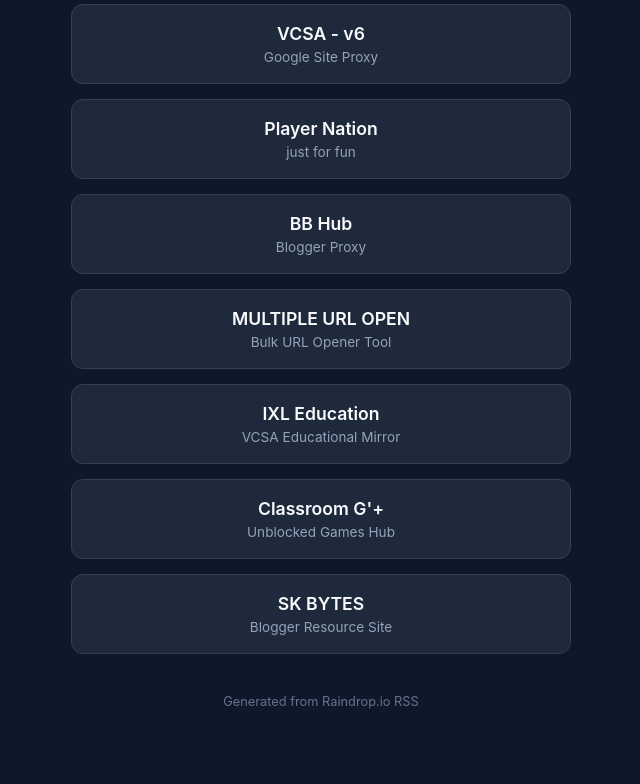
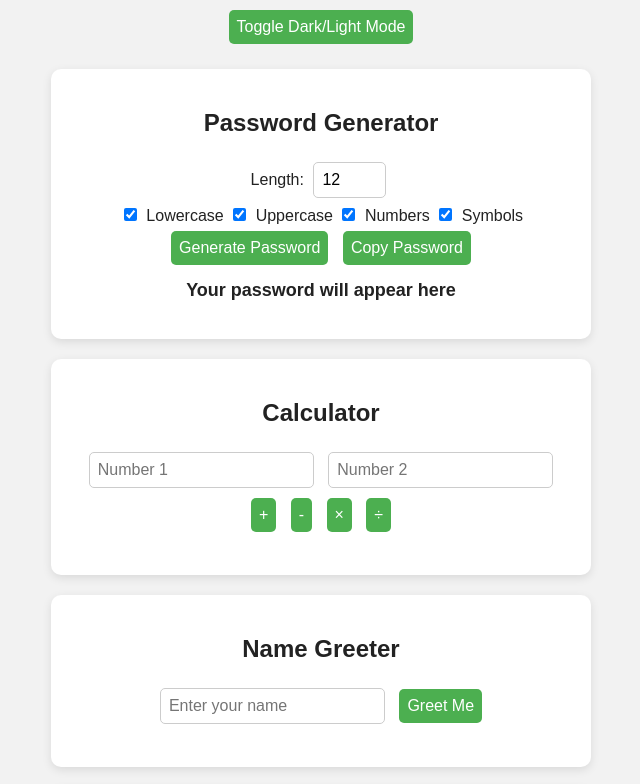
Before and after one commit to IM2SKIBIDI4U/MY-FIRST-WEBSITE, a plain HTML site: page index.html in a window 1280 px wide. Shown: the part 111-895 px from the top of the page, without its empty margins (319-959 px from the left). Before the commit the page ends 860 px from the top, so only its background shows below. Drawn offline with Linux system fonts and the light colour scheme.

Commit message:
Update index.html

```diff
--- a/index.html
+++ b/index.html
@@ -1,102 +1,234 @@
+
 <!DOCTYPE html>
 <html lang="en">
 <head>
 <meta charset="UTF-8">
-    <meta name="viewport" content="width=device-width, initial-scale=1.0">
-    <title>Proxy Hub - Links</title>
+<title>A Useful Website</title>
 <style>
-        :root {
-            --bg: #0f172a;
-            --card: #1e293b;
-            --accent: #38bdf8;
-            --text: #f8fafc;
+  body {
+    font-family: Arial, sans-serif;
+    background-color: #f2f2f2;
+    color: #222;
+    text-align: center;
+    padding: 30px;
+    transition: background-color 0.3s, color 0.3s;
   }
-        body {
-            font-family: -apple-system, BlinkMacSystemFont, "Segoe UI", Roboto, sans-serif;
-            background-color: var(--bg);
-            color: var(--text);
-            margin: 0;
-            display: flex;
-            flex-direction: column;
-            align-items: center;
-            padding: 40px 20px;
+
+  h1 {
+    margin-bottom: 20px;
   }
-        .container { width: 100%; max-width: 500px; text-align: center; }
-        h1 { font-size: 1.5rem; margin-bottom: 30px; color: var(--accent); }
 
-        .link-card {
-            background: var(--card);
-            border: 1px solid #334155;
-            border-radius: 12px;
-            padding: 18px;
-            margin-bottom: 15px;
-            transition: transform 0.2s, border-color 0.2s;
-            text-decoration: none;
-            display: block;
+  section {
+    background-color: #fff;
+    border-radius: 10px;
+    padding: 20px;
+    margin: 20px auto;
+    max-width: 500px;
+    box-shadow: 0 3px 10px rgba(0,0,0,0.1);
   }
-        .link-card:hover {
-            transform: translateY(-3px);
-            border-color: var(--accent);
+
+  input, button, select {
+    font-size: 16px;
+    padding: 8px;
+    margin: 5px;
+    border-radius: 5px;
+    border: 1px solid #ccc;
   }
-        .link-title {
-            font-weight: 600;
-            font-size: 1.1rem;
-            color: var(--text);
-            display: block;
+
+  button {
+    background-color: #4CAF50;
+    color: white;
+    border: none;
+    cursor: pointer;
+    transition: 0.3s;
   }
-        .link-desc {
-            font-size: 0.85rem;
-            color: #94a3b8;
+
+  button:hover {
+    background-color: #45a049;
+  }
+
+  #password, #calcResult, #greetResult, #spinResult, #coinResult {
+    margin-top: 10px;
+    font-weight: bold;
+    font-size: 18px;
+  }
+
+  #strength {
     margin-top: 5px;
-            display: block;
+    font-weight: bold;
   }
-        .footer { margin-top: 40px; font-size: 0.8rem; color: #64748b; }
+
+  .weak { color: red; }
+  .medium { color: orange; }
+  .strong { color: green; }
+
+  /* Dark mode */
+  body.dark {
+    background-color: #222;
+    color: #f2f2f2;
+  }
+
+  body.dark section {
+    background-color: #333;
+    color: #f2f2f2;
+    border: 1px solid #555;
+  }
+
+  body.dark button {
+    background-color: #555;
+  }
+
+  body.dark button:hover {
+    background-color: #777;
+  }
 </style>
 </head>
 <body>
 
-    <div class="container">
-        <h1>Proxy & Game Links</h1>
+<h1>A Useful Website</h1>
+<button onclick="toggleTheme()">Toggle Dark/Light Mode</button>
 
-        <a href="https://sites.google.com" class="link-card" target="_blank">
-            <span class="link-title">VCSA - v6</span>
-            <span class="link-desc">Google Site Proxy</span>
-        </a>
+<!-- Password Generator -->
+<section>
+  <h2>Password Generator </h2>
+  <label>Length: <input type="number" id="pwLength" min="4" max="32" value="12"></label><br>
+  <label><input type="checkbox" id="pwLower" checked> Lowercase</label>
+  <label><input type="checkbox" id="pwUpper" checked> Uppercase</label>
+  <label><input type="checkbox" id="pwNumbers" checked> Numbers</label>
+  <label><input type="checkbox" id="pwSymbols" checked> Symbols</label>
+  <br>
+  <button onclick="generatePassword()">Generate Password</button>
+  <button onclick="copyPassword()">Copy Password</button>
+  <p id="password">Your password will appear here</p>
+  <p id="strength"></p>
+</section>
 
-        <a href="https://playernation1.blogspot.com" class="link-card" target="_blank">
-            <span class="link-title">Player Nation</span>
-            <span class="link-desc">just for fun</span>
-        </a>
+<!-- Calculator -->
+<section>
+  <h2>Calculator </h2>
+  <input type="number" id="calcNum1" placeholder="Number 1">
+  <input type="number" id="calcNum2" placeholder="Number 2">
+  <br>
+  <button onclick="calculate('+')">+</button>
+  <button onclick="calculate('-')">-</button>
+  <button onclick="calculate('*')">×</button>
+  <button onclick="calculate('/')">÷</button>
+  <p id="calcResult"></p>
+</section>
 
-        <a href="https://bb-hub.blogspot.com" class="link-card" target="_blank">
-            <span class="link-title">BB Hub</span>
-            <span class="link-desc">Blogger Proxy</span>
-        </a>
+<!-- Name Greeter -->
+<section>
+  <h2>Name Greeter </h2>
+  <input type="text" id="nameInput" placeholder="Enter your name">
+  <button onclick="greetName()">Greet Me</button>
+  <p id="greetResult"></p>
+</section>
 
-        <a href="https://multipleurlopen.com" class="link-card" target="_blank">
-            <span class="link-title">MULTIPLE URL OPEN</span>
-            <span class="link-desc">Bulk URL Opener Tool</span>
-        </a>
+<!-- Coin Flipper -->
+<section>
+  <h2>Coin Flipper </h2>
+  <button onclick="flipCoin()">Flip Coin</button>
+  <p id="coinResult"></p>
+</section>
 
-        <a href="https://sites.google.com" class="link-card" target="_blank">
-            <span class="link-title">IXL Education</span>
-            <span class="link-desc">VCSA Educational Mirror</span>
-        </a>
+<!-- Spin Wheel / Random Choice -->
+<section>
+  <h2>Spin Wheel / Random Choice </h2>
+  <input type="text" id="spinInput" placeholder="Enter options, comma separated">
+  <button onclick="spinWheel()">Spin</button>
+  <p id="spinResult"></p>
+</section>
 
-        <a href="https://sites.google.com" class="link-card" target="_blank">
-            <span class="link-title">Classroom G'+</span>
-            <span class="link-desc">Unblocked Games Hub</span>
-        </a>
+<script>
+/* ---------------- Password Generator ---------------- */
+const pwLowerChars = "abcdefghijklmnopqrstuvwxyz";
+const pwUpperChars = "ABCDEFGHIJKLMNOPQRSTUVWXYZ";
+const pwNumberChars = "0123456789";
+const pwSymbolChars = "!@#$%^&*()_+[]{}|;:,.<>?";
+let pwHistory = [];
 
-        <a href="https://sk-bytes.blogspot.com" class="link-card" target="_blank">
-            <span class="link-title">SK BYTES</span>
-            <span class="link-desc">Blogger Resource Site</span>
-        </a>
+function generatePassword() {
+  let length = Number(document.getElementById("pwLength").value);
+  let chars = "";
+  let password = "";
 
-        <div class="footer">
-            Generated from Raindrop.io RSS
-        </div>
-    </div>
+  if (document.getElementById("pwLower").checked) chars += pwLowerChars;
+  if (document.getElementById("pwUpper").checked) chars += pwUpperChars;
+  if (document.getElementById("pwNumbers").checked) chars += pwNumberChars;
+  if (document.getElementById("pwSymbols").checked) chars += pwSymbolChars;
+
+  if (!chars) {
+    alert("Select at least one character type!");
+    return;
+  }
+
+  for (let i=0;i<length;i++){
+    password += chars[Math.floor(Math.random()*chars.length)];
+  }
+
+  document.getElementById("password").innerText = password;
+  updateStrength(password);
+}
+
+function copyPassword() {
+  let pw = document.getElementById("password").innerText;
+  if (!pw || pw === "Your password will appear here") return alert("Generate a password first!");
+  navigator.clipboard.writeText(pw).then(()=>alert("Password copied!"));
+}
+
+function updateStrength(password) {
+  let score=0;
+  if (/[a-z]/.test(password)) score++;
+  if (/[A-Z]/.test(password)) score++;
+  if (/[0-9]/.test(password)) score++;
+  if (/[^A-Za-z0-9]/.test(password)) score++;
+  if (password.length >= 12) score++;
+  let strength = document.getElementById("strength");
+  if (score<=2){strength.textContent="Strength: Weak";strength.className="weak";}
+  else if (score<=4){strength.textContent="Strength: Medium";strength.className="medium";}
+  else {strength.textContent="Strength: Strong";strength.className="strong";}
+}
+
+/* ---------------- Calculator ---------------- */
+function calculate(op){
+  let num1 = Number(document.getElementById("calcNum1").value);
+  let num2 = Number(document.getElementById("calcNum2").value);
+  let res;
+  if(op==='+') res=num1+num2;
+  else if(op==='-') res=num1-num2;
+  else if(op==='*') res=num1*num2;
+  else if(op==='/') res = num2!==0 ? num1/num2 : "Error: Div by 0";
+  document.getElementById("calcResult").innerText = "Result: "+res;
+}
+
+/* ---------------- Name Greeter ---------------- */
+function greetName(){
+  let name=document.getElementById("nameInput").value;
+  if(!name) name="Stranger";
+  document.getElementById("greetResult").innerText = "Hello, "+name+"!";
+}
+
+/* ---------------- Coin Flipper ---------------- */
+function flipCoin(){
+  let result = Math.random() < 0.5 ? " Heads" : " Tails";
+  document.getElementById("coinResult").innerText = result;
+}
+
+/* ---------------- Spin Wheel ---------------- */
+function spinWheel(){
+  let input=document.getElementById("spinInput").value;
+  if(!input){alert("Enter options!"); return;}
+  let options = input.split(",").map(o=>o.trim()).filter(o=>o);
+  if(options.length===0){alert("No valid options!"); return;}
+  let choice = options[Math.floor(Math.random()*options.length)];
+  document.getElementById("spinResult").innerText = " Selected: "+choice;
+}
+
+/* ---------------- Dark/Light Mode ---------------- */
+function toggleTheme(){
+  document.body.classList.toggle("dark");
+}
+</script>
 
 </body>
 </html>
```
Lines whose indentation alone changed are shown as unchanged.
